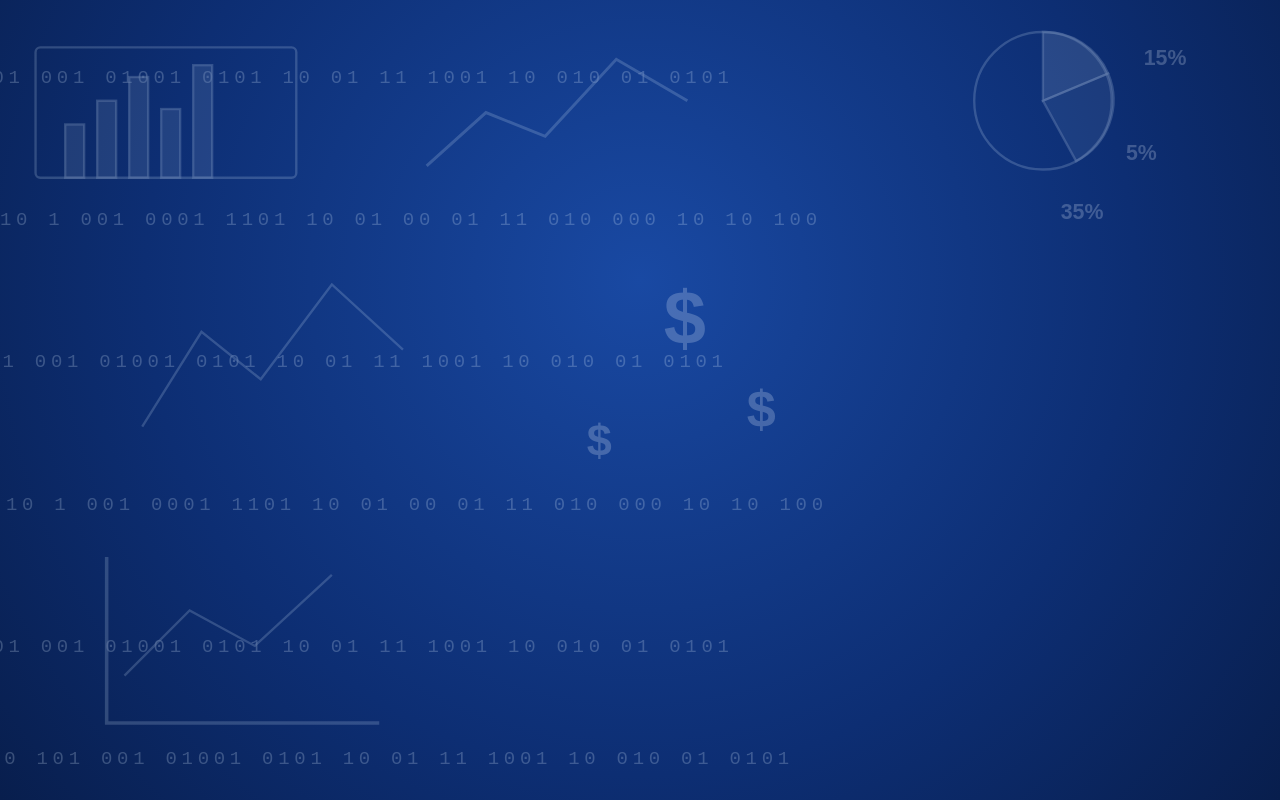
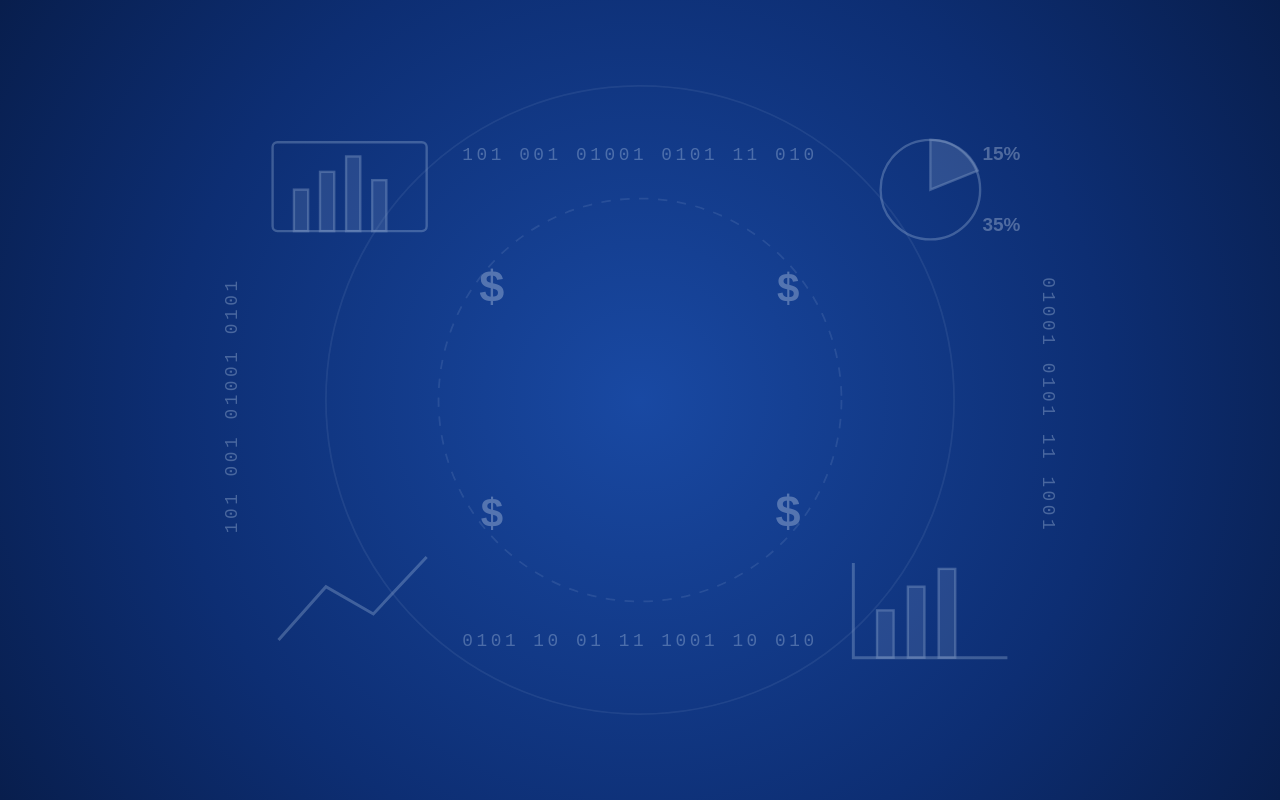
Before and after one commit to surveyor-saroar/Video-5, a plain HTML site: page index.html in a window 1280 px wide. Drawn offline with Linux system fonts and the light colour scheme.

Commit message:
Update index.html

```diff
--- a/index.html
+++ b/index.html
@@ -3,7 +3,7 @@
 <head>
   <meta charset="UTF-8" />
   <meta name="viewport" content="width=device-width, initial-scale=1.0" />
-  <title>index.html - Data Analytics & Binary Background</title>
+  <title>index.html - Center Aligned Signs Background</title>
   <style>
     * {
       box-sizing: border-box;
@@ -22,21 +22,24 @@
       display: flex;
       align-items: center;
       justify-content: center;
-      background: radial-gradient(circle at 50% 35%, #1949a3 0%, #0d2e73 60%, #081e4d 100%);
+      background: radial-gradient(circle at 50% 50%, #1949a3 0%, #0d2e73 62%, #081e4d 100%);
       font-family: 'Courier New', monospace, system-ui, sans-serif;
     }
 
-    /* ডাটা চার্ট ও বাইনারি ব্যাকগ্রাউন্ড লেয়ার */
-    .data-bg {
+    /* সেন্টার বরাবর সাজানো সাইন ও চার্ট ব্যাকগ্রাউন্ড লেয়ার */
+    .center-signs-bg {
       position: fixed;
       inset: 0;
       width: 100vw;
       height: 100vh;
       pointer-events: none;
-      opacity: 0.42;
+      opacity: 0.48;
+      display: flex;
+      align-items: center;
+      justify-content: center;
     }
 
-    .data-bg svg {
+    .center-signs-bg svg {
       width: 100%;
       height: 100%;
       display: block;
@@ -64,54 +67,59 @@
 </head>
 <body>
 
-  <div class="data-bg" aria-hidden="true">
+  <!-- ViewBox: 1200 x 675, সেন্টার পয়েন্ট: (600, 337.5) -->
+  <div class="center-signs-bg" aria-hidden="true">
     <svg viewBox="0 0 1200 675" preserveAspectRatio="xMidYMid slice">
-      <g fill="rgba(220, 238, 255, 0.55)" font-size="16" letter-spacing="4">
-        <text x="40" y="70">101 001 01001 0101 10 01 11 1001 10 010 01 0101</text>
-        <text x="60" y="190">10 1 001 0001 1101 10 01 00 01 11 010 000 10 10 100</text>
-        <text x="35" y="310">101 001 01001 0101 10 01 11 1001 10 010 01 0101</text>
-        <text x="65" y="430">10 1 001 0001 1101 10 01 00 01 11 010 000 10 10 100</text>
-        <text x="40" y="550">101 001 01001 0101 10 01 11 1001 10 010 01 0101</text>
-        <text x="50" y="645">10 101 001 01001 0101 10 01 11 1001 10 010 01 0101</text>
+      <!-- সেন্টার রেফারেন্স রিং -->
+      <circle cx="600" cy="337.5" r="170" fill="none" stroke="rgba(220, 238, 255, 0.22)" stroke-width="1.5" stroke-dasharray="8 8" />
+      <circle cx="600" cy="337.5" r="265" fill="none" stroke="rgba(220, 238, 255, 0.16)" stroke-width="1.5" />
+
+      <!-- সেন্টার ঘিরে বাইনারি (0101) সাইনসমূহ -->
+      <g fill="rgba(220, 238, 255, 0.6)" font-size="15" letter-spacing="3" text-anchor="middle">
+        <text x="600" y="135">101 001 01001 0101 11 010</text>
+        <text x="600" y="545">0101 10 01 11 1001 10 010</text>
+        <text x="260" y="342" transform="rotate(-90 260 342)">101 001 01001 0101</text>
+        <text x="940" y="342" transform="rotate(90 940 342)">01001 0101 11 1001</text>
       </g>
 
-      <g stroke="rgba(220, 238, 255, 0.45)" fill="none" stroke-width="2">
-        <!-- Bar Chart Left -->
-        <rect x="90" y="40" width="220" height="110" rx="4" />
-        <rect x="115" y="105" width="16" height="45" fill="rgba(220,238,255,0.25)" />
-        <rect x="142" y="85" width="16" height="65" fill="rgba(220,238,255,0.25)" />
-        <rect x="169" y="65" width="16" height="85" fill="rgba(220,238,255,0.25)" />
-        <rect x="196" y="92" width="16" height="58" fill="rgba(220,238,255,0.25)" />
-        <rect x="223" y="55" width="16" height="95" fill="rgba(220,238,255,0.25)" />
+      <!-- সেন্টার ঘিরে চার্ট, গ্রাফ ও পার্সেন্টেজ সাইন -->
+      <g stroke="rgba(220, 238, 255, 0.5)" fill="none" stroke-width="2">
+        <!-- Top-Left Bar Chart aimed toward center -->
+        <rect x="290" y="120" width="130" height="75" rx="4" />
+        <rect x="308" y="160" width="12" height="35" fill="rgba(220,238,255,0.25)" />
+        <rect x="330" y="145" width="12" height="50" fill="rgba(220,238,255,0.25)" />
+        <rect x="352" y="132" width="12" height="63" fill="rgba(220,238,255,0.25)" />
+        <rect x="374" y="152" width="12" height="43" fill="rgba(220,238,255,0.25)" />
 
-        <!-- Line Graph Center -->
-        <polyline points="420,140 470,95 520,115 580,50 640,85" stroke-width="2.5" />
-        <polyline points="180,360 230,280 280,320 340,240 400,295" />
+        <!-- Top-Right Pie Chart -->
+        <circle cx="845" cy="160" r="42" />
+        <path d="M845,160 L845,118 A42,42 0 0,1 885,144 Z" fill="rgba(220,238,255,0.32)" />
 
-        <!-- Pie Chart Top Right -->
-        <circle cx="940" cy="85" r="58" />
-        <path d="M940,85 L940,27 A58,58 0 0,1 995,62 Z" fill="rgba(220,238,255,0.32)" />
-        <path d="M940,85 L995,62 A58,58 0 0,1 968,136 Z" fill="rgba(220,238,255,0.18)" />
+        <!-- Bottom-Left Line Graph -->
+        <polyline points="295,540 335,495 375,518 420,470" stroke-width="2.5" />
 
-        <!-- Bottom Left Axes -->
-        <polyline points="150,470 150,610 380,610" stroke-width="3" />
-        <polyline points="165,570 220,515 275,545 340,485" />
+        <!-- Bottom-Right Bar & Axis -->
+        <polyline points="780,475 780,555 910,555" stroke-width="2.5" />
+        <rect x="800" y="515" width="14" height="40" fill="rgba(220,238,255,0.25)" />
+        <rect x="826" y="495" width="14" height="60" fill="rgba(220,238,255,0.25)" />
+        <rect x="852" y="480" width="14" height="75" fill="rgba(220,238,255,0.25)" />
       </g>
 
-      <g fill="rgba(235, 245, 255, 0.55)" font-family="sans-serif" font-weight="700">
-        <text x="620" y="290" font-size="64">$</text>
-        <text x="690" y="360" font-size="44">$</text>
-        <text x="555" y="385" font-size="38">$</text>
-        <text x="1025" y="55" font-size="18">15%</text>
-        <text x="1010" y="135" font-size="18">5%</text>
-        <text x="955" y="185" font-size="18">35%</text>
+      <!-- সেন্টার-সংলগ্ন $ ও % সাইনসমূহ -->
+      <g fill="rgba(235, 245, 255, 0.62)" font-family="sans-serif" font-weight="700" text-anchor="middle">
+        <text x="475" y="255" font-size="38">$</text>
+        <text x="725" y="255" font-size="34">$</text>
+        <text x="475" y="445" font-size="34">$</text>
+        <text x="725" y="445" font-size="38">$</text>
+        <text x="905" y="135" font-size="16">15%</text>
+        <text x="905" y="195" font-size="16">35%</text>
       </g>
     </svg>
   </div>
 
   <div class="stage" id="stage">
     <section class="scene active" data-scene="0">
-      <!-- আপনার সিন ১-এর কন্টেন্ট এখানে যুক্ত হবে -->
+      <!-- আপনার সিন ১-এর কন্টেন্ট সেন্টারে থাকবে -->
     </section>
   </div>
 
```
